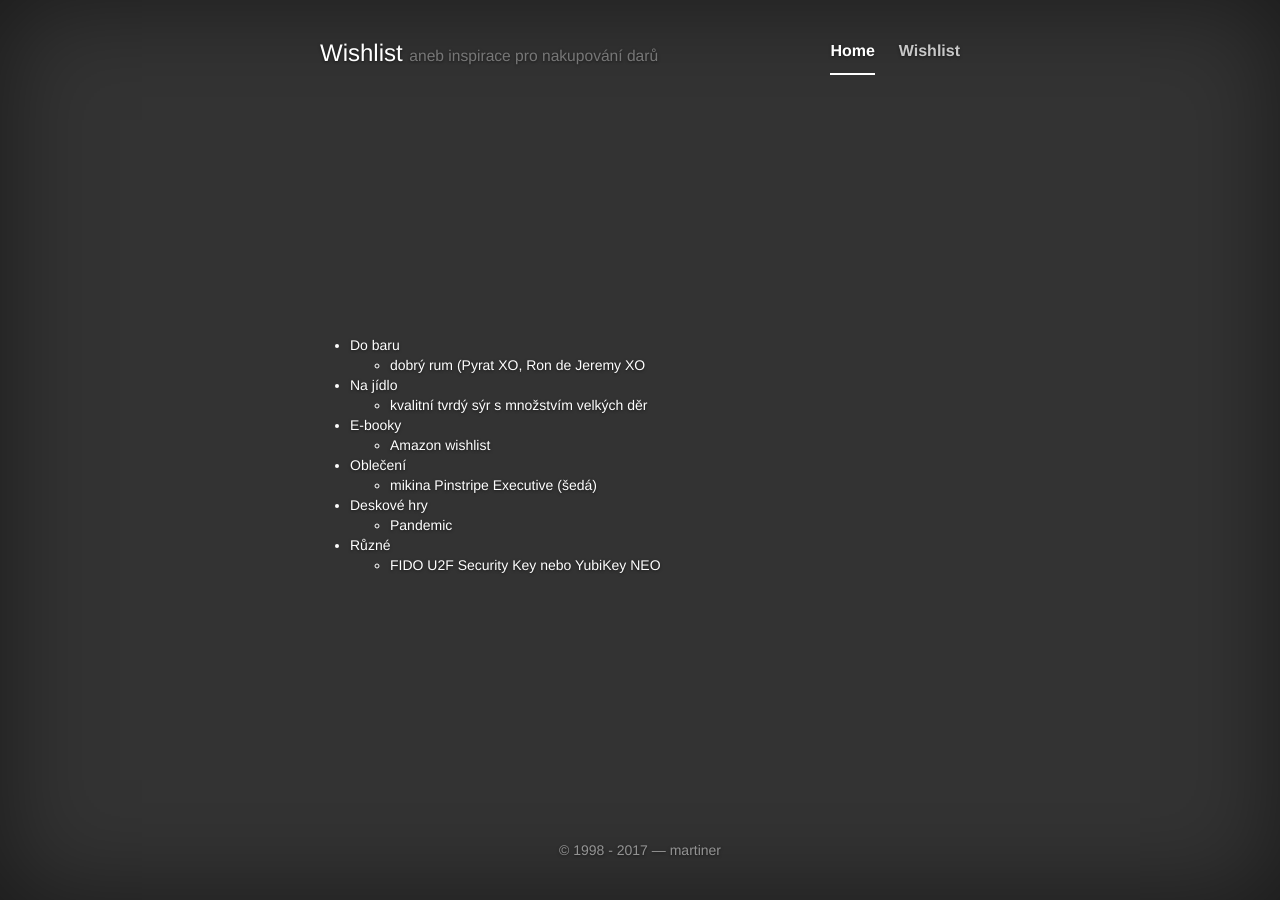
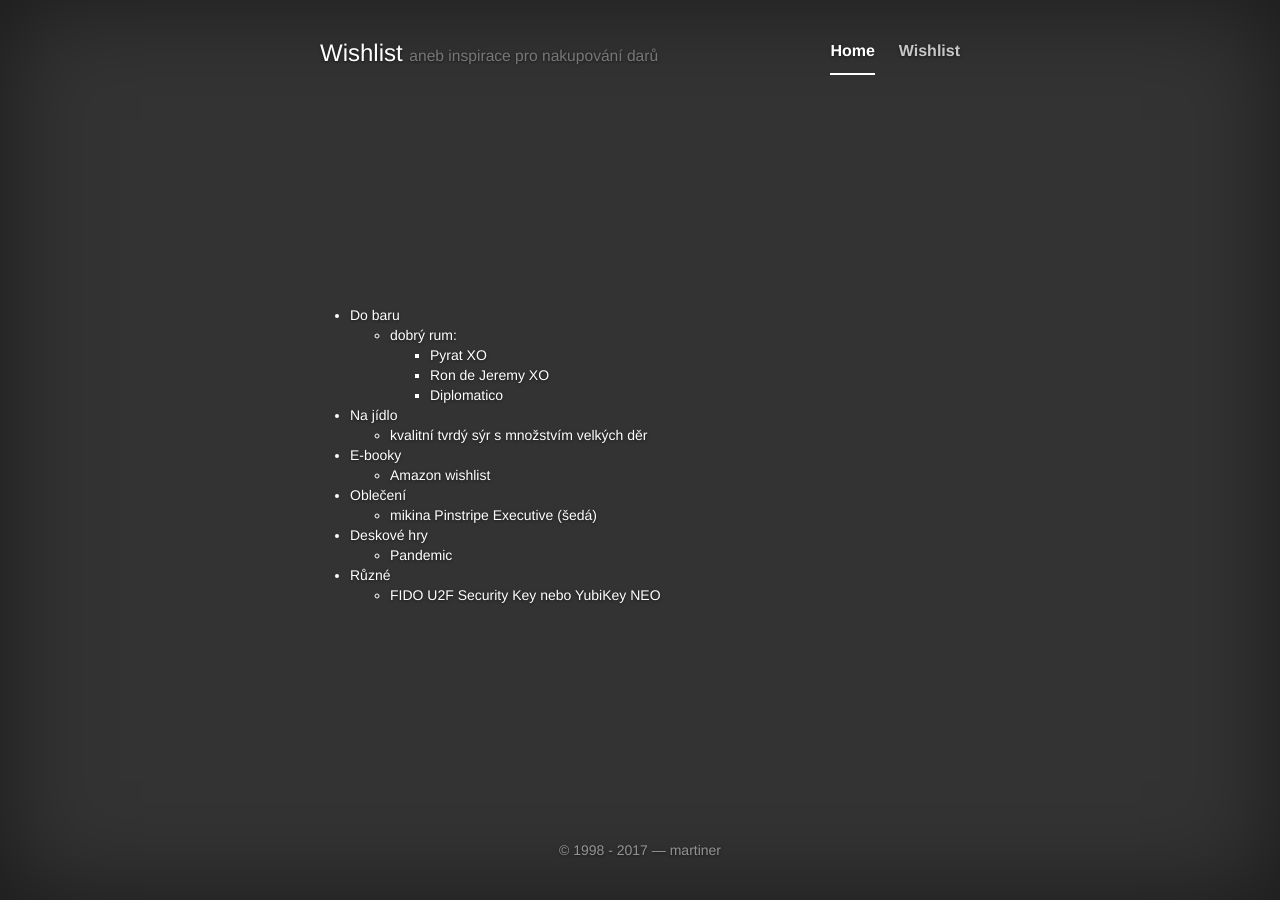
Before and after one commit to martiner/martiner.github.com, a Jekyll site: the page built from wishlist.html, in a window 1280 px wide. Built offline with Jekyll 4.4.1, drawn with Linux system fonts in a browser that asks for light colours; nearby versions of some CDN libraries.

Commit message:
add: diplomatico

```diff
--- a/wishlist.html
+++ b/wishlist.html
@@ -6,11 +6,14 @@
 <ul class="text-left">
 
 <li>Do baru<ul>
-	<li>dobrý rum (<a href="https://www.eshop.maneo.cz/m/pyrat-xo-reserve-0-7l-40-ean10129-skup2Zn1ak6Zn1ak1.php?18_let=ano">Pyrat XO</a>,
-	<a href="https://www.eshop.maneo.cz/ron-de-jeremy-xo-0-7l-40-ean10981-skup2Zn1ak6Zn1ak30.php?18_let=ano">Ron de Jeremy XO</a>
-	<!--<a href="https://sortiment.makro.cz/cs/search/?q=diplomatico">Diplomatico</a>,
-	<a href="https://sortiment.makro.cz/cs/search/?q=zacapa">Zacapa</a>,
-	<a href="https://sortiment.makro.cz/cs/search/?q=dictador">Dictador</a>)</li>-->
+	<li>dobrý rum:
+	<ul>
+	<li><a href="https://www.eshop.maneo.cz/m/pyrat-xo-reserve-0-7l-40-ean10129-skup2Zn1ak6Zn1ak1.php?18_let=ano">Pyrat XO</a></li>
+	<li><a href="https://www.eshop.maneo.cz/ron-de-jeremy-xo-0-7l-40-ean10981-skup2Zn1ak6Zn1ak30.php?18_let=ano">Ron de Jeremy XO</a></li>
+	<li><a href="https://sortiment.makro.cz/cs/search/?q=diplomatico">Diplomatico</a></li>
+	<!--<li><a href="https://sortiment.makro.cz/cs/search/?q=zacapa">Zacapa</a></li>-->
+	<!--<li><a href="https://sortiment.makro.cz/cs/search/?q=dictador">Dictador</a>)</li>-->
+	</ul>
 	</ul></li>
 
 <li>Na jídlo<ul>
```
